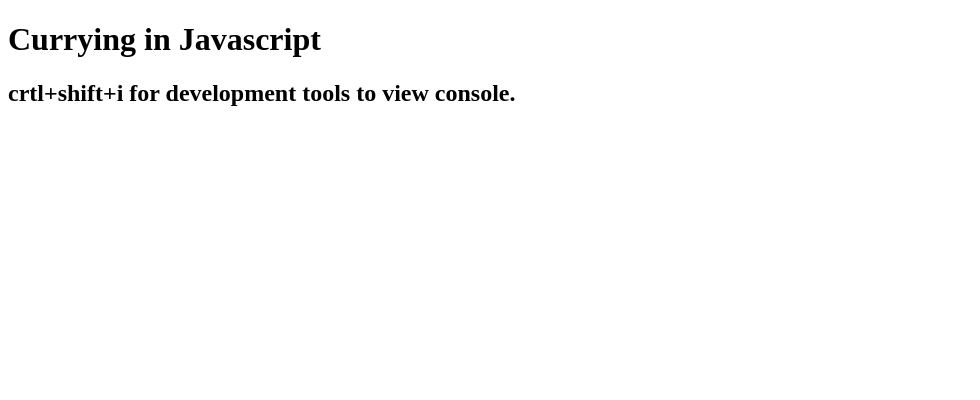
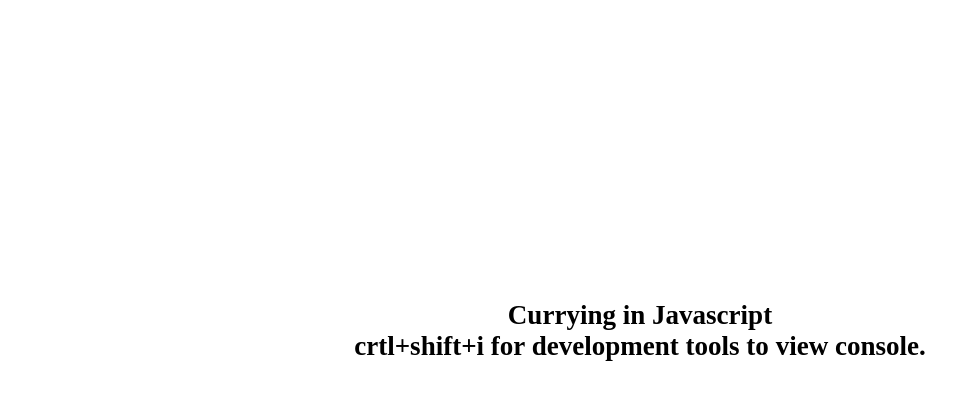
Before and after one commit to lundydaniel/js-curry-example, a website: page index.html in a window 1280 px wide. Shown: the whole page, without its empty margins (0-980 px from the left). Drawn offline with Linux system fonts and the light colour scheme.

Commit message:
Added some css for easier reading.

```diff
--- a/css/style.css
+++ b/css/style.css
@@ -4,5 +4,12 @@
     margin: 0;
     padding: 0;
     box-sizing: border-box;
-    font-size: 1.5rem;
+    font-size: 1.3rem;
 }
+
+header, article {
+    display: flex;
+    justify-content: center;
+    align-items: center;
+    transform: translateY(300px);
+}
--- a/index.html
+++ b/index.html
@@ -4,7 +4,7 @@
     <meta charset="UTF-8">
     <meta http-equiv="X-UA-Compatible" content="IE=edge">
     <meta name="viewport" content="width=device-width, initial-scale=1.0">
-    <link rel="stylesheet" type="html/text" href="css/style.css">
+    <link rel="stylesheet" href="css/style.css">
     <script src="js/script.js" defer></script>
     <title>An Example Of JS Curry</title>
 </head>
```
